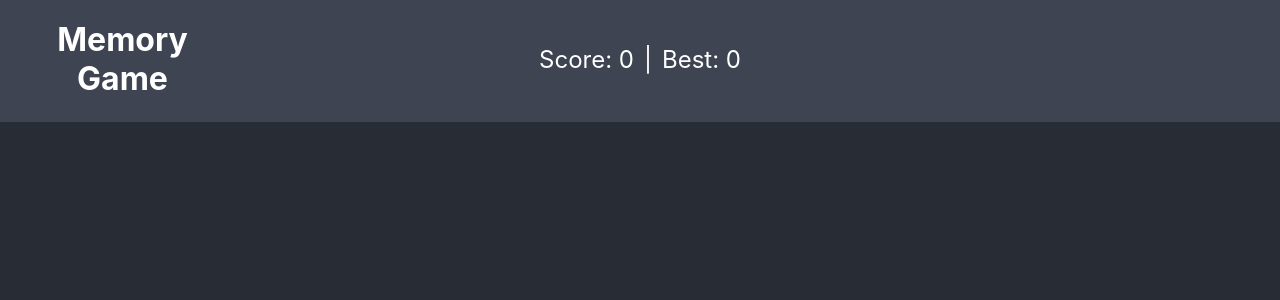
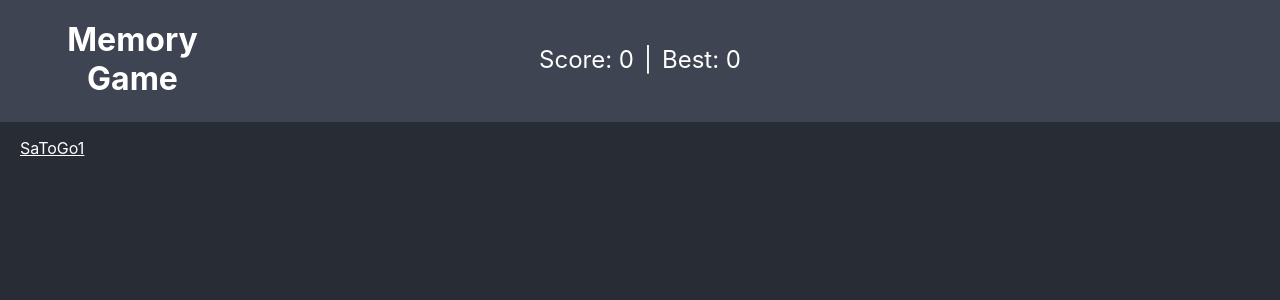
Before and after one commit to SaToGo1/memory-card, a React (Create React App) app: page / in a window 1280 px wide. Shown: the top 300 px of the page. Built offline with nearby package versions, Linux system fonts and the light colour scheme.

Commit message:
Add Footer

```diff
--- a/src/App.js
+++ b/src/App.js
@@ -4,6 +4,7 @@ import './App.css';
 import './styles/Theme.css';
 
 import Header from './components/Header';
+import Footer from './components/Footer';
 
 function App() {
   const [score, setScore] = useState( 0 );
@@ -12,6 +13,7 @@ function App() {
   return (
     <div className="App">
       <Header score={score} bestScore={bestScore} />
+      <Footer />
     </div>
   );
 }
--- /dev/null
+++ b/src/components/Footer.js
@@ -0,0 +1,27 @@
+
+const Footer = () => {
+
+    return (
+        <footer style={footerStyle()}>
+            <a style={whiteStyle()} href="https://github.com/SaToGo1"><p>SaToGo1</p></a>
+        </footer>
+    )
+}
+
+export default Footer;
+
+const footerStyle = () => {
+    return {
+        display: "flex",
+        color: "white",
+        marginRight: "auto",
+        marginLeft: "20px",
+        height: "20px",
+    }
+}
+
+const whiteStyle = () => {
+    return {
+        color: "white",
+    }
+}
--- a/src/styles/Header.css
+++ b/src/styles/Header.css
@@ -4,15 +4,13 @@
 
 h1 {
     margin: 0;
-
-    /* font-size: 2rem; */
 }
 
 header {
     background-color: var(--color-light-background);
     color: var(--color-text);
 
-    padding: 20px 10px 24px 10px;
+    padding: 20px 20px 24px 20px;
     display: flex;
     align-items: center;
 
```
